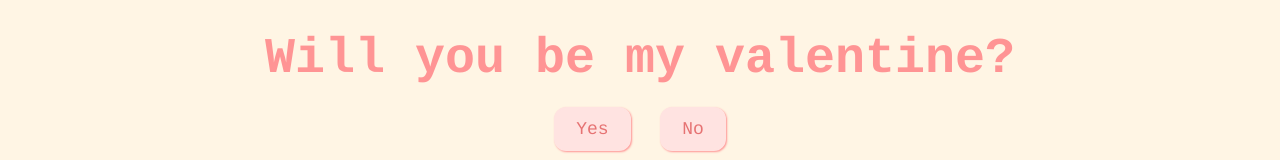
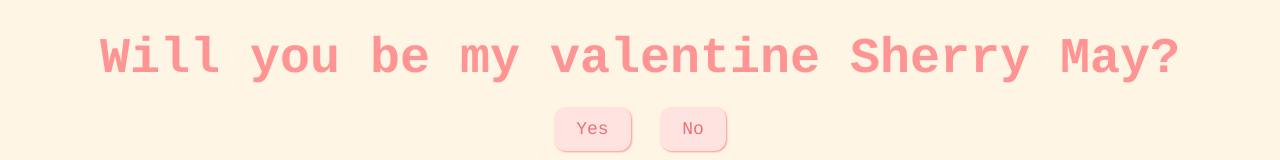
Before and after one commit to jpbalina/sherrymay, a plain HTML site: page index.html in a window 1280 px wide. Shown: the top 160 px of the page. Drawn offline with Linux system fonts and the light colour scheme.

Commit message:
Add files via upload

```diff
--- a/index.html
+++ b/index.html
@@ -7,7 +7,7 @@
     <link rel="stylesheet" href="css/valentine.css" />
   </head>
   <body>
-    <div id="valentineQuestion"><b>Will you be my valentine?</b></div>
+    <div id="valentineQuestion"><b>Will you be my valentine Sherry May?</b></div>
     <button class="answerButton" onclick="location.href='thankyou.html'">
       Yes
     </button>
```
